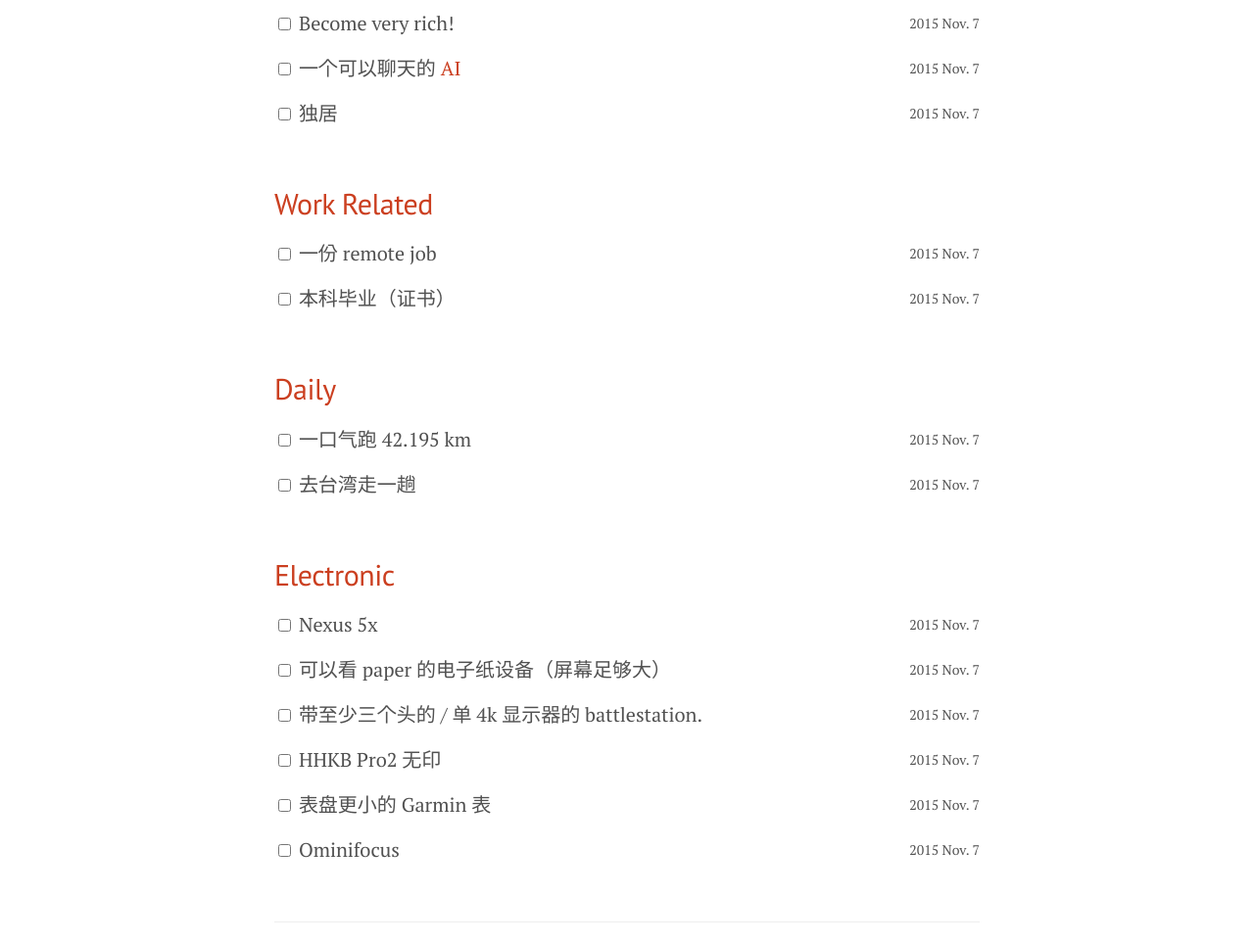
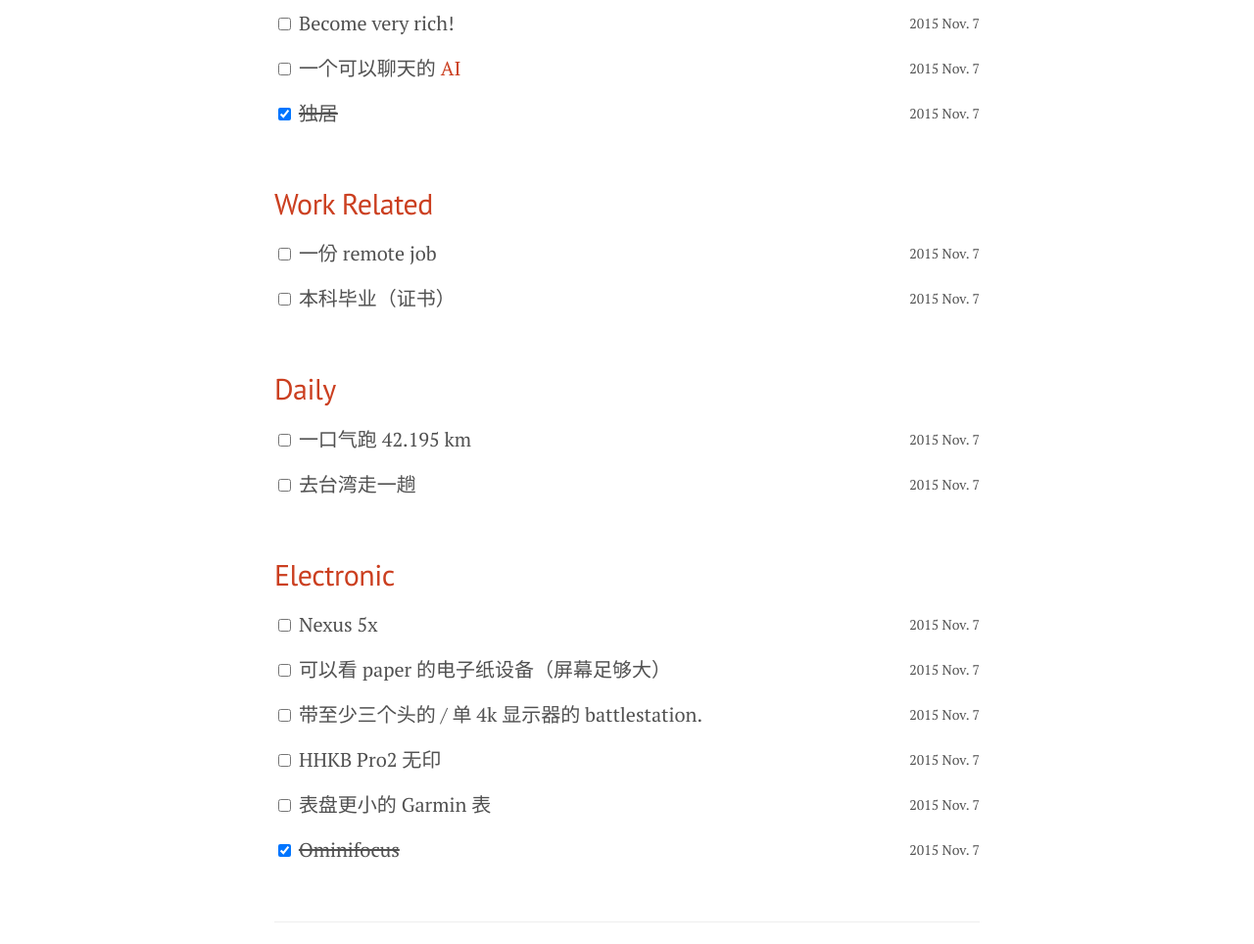
Before and after one commit to bcho/youknowmymind, a Jekyll site: the page built from wishlist/index.html, in a window 1280 px wide. Shown: the part 179-1143 px from the top of the page at 98% size. Built offline with Jekyll 4.4.1, drawn with Linux system fonts in a browser that asks for light colours.

Commit message:
update wishlist

```diff
--- a/wishlist/index.html
+++ b/wishlist/index.html
@@ -17,7 +17,7 @@
       <span class="checklist-meta">2015 Nov. 7</span>
     </li>
     <li class="checklist-item">
-      <input type="checkbox" class="checklist-box">
+      <input type="checkbox" class="checklist-box" checked>
       <span class="checklist-desc">独居</span>
       <span class="checklist-meta">2015 Nov. 7</span>
     </li>
@@ -85,7 +85,7 @@
       <span class="checklist-meta">2015 Nov. 7</span>
     </li>
     <li class="checklist-item">
-      <input type="checkbox" class="checklist-box">
+      <input type="checkbox" class="checklist-box" checked>
       <span class="checklist-desc">Ominifocus</span>
       <span class="checklist-meta">2015 Nov. 7</span>
     </li>
@@ -102,7 +102,7 @@
   </section>
   <section class="post-group">
     <p>Q: 我能够帮你实现其中一条，要怎么做？</p>
-    <p>A: 请联系<a href="mailto:bcho@vtmer.com">我</a>。</p>
+    <p>A: 请联系<a href="mailto:me@hbc.rocks">我</a>。</p>
   </section>
   </ul>
 </div>
```
